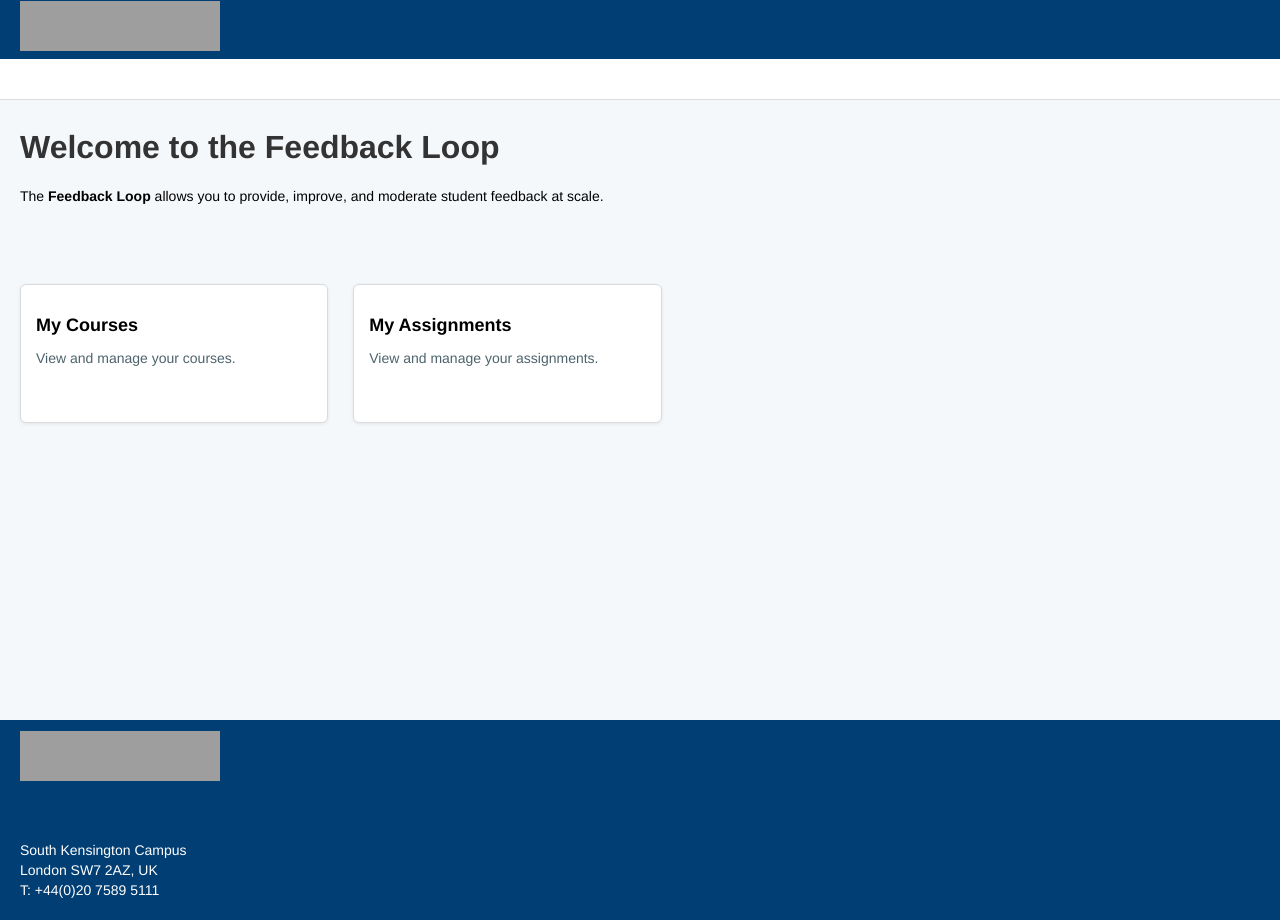
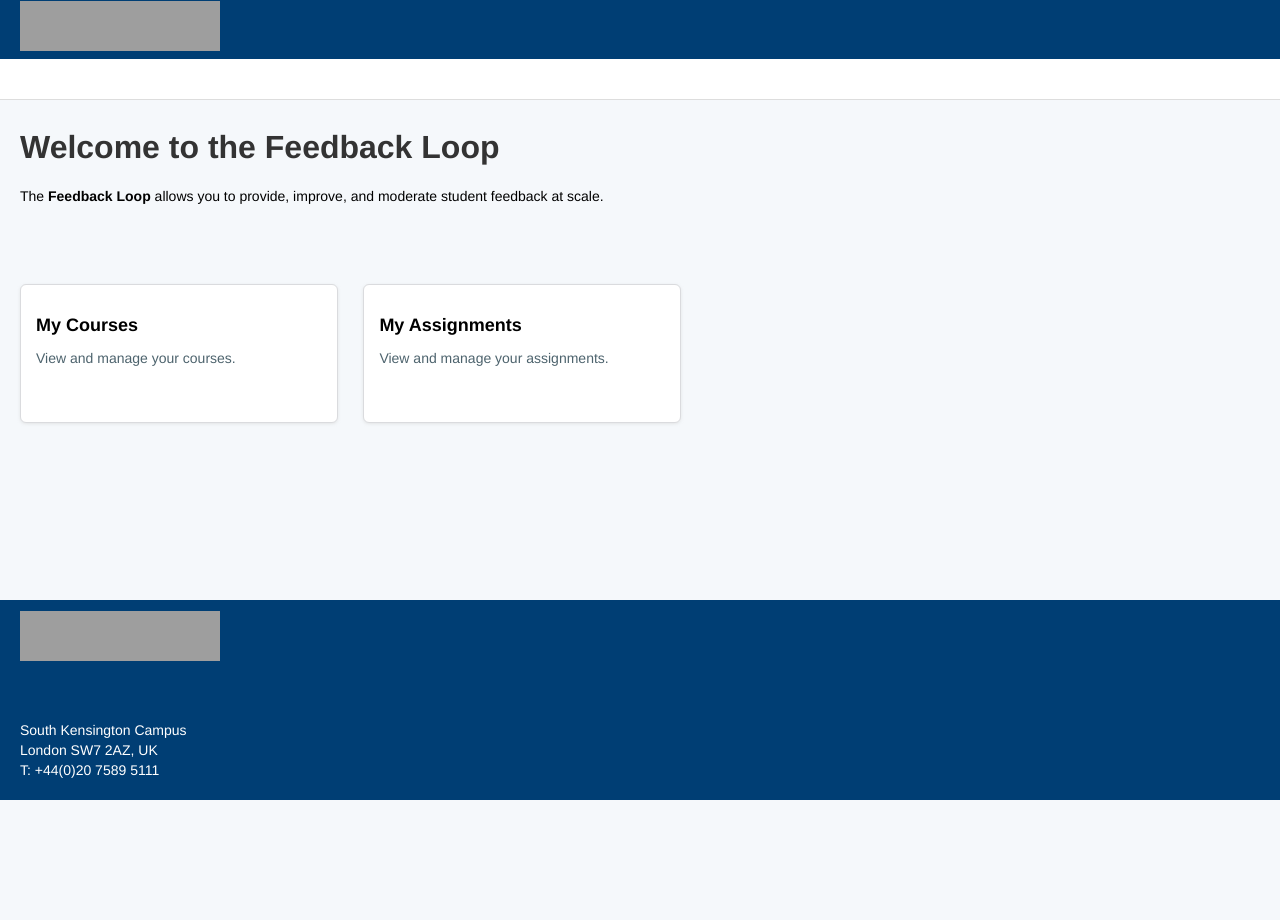
Before and after one commit to stellaevat/llm-feedback, a Django app: page / in a window 1280 px wide. After the commit the page ends 800 px from the top, so only its background shows below. Run offline with Django 5.2, Linux system fonts and the light colour scheme; grey boxes are pictures that could not be loaded.

Commit message:
Fixed header and footer for all dimensions

```diff
--- a/project/static/styles/app.css
+++ b/project/static/styles/app.css
@@ -28,33 +28,54 @@
 }
 
 html {
-	background-color: white;
+	background-color: var(--medlight);
 }
 
 html * {
     font-family: "Fira Sans", "Helvetica Neue", Arial, sans-serif;
-	font-size: 14px;;
+	font-size: 14px;
 	margin: 0px;
 	padding: 0px;
 	color: black;
 }
 
 body {
-    position: relative;
     background-color: var(--medlight);
     min-height: 100vh;
-	padding-bottom: 120px;
+	display: flex;
+	flex-direction: column;
+}
+
+header {
+	width: 100%;
+	max-width: 1440px;
+    margin: 0 auto;
+}
+
+.main {
+    overflow: hidden;
+	width: 100%;
+    max-width: 1400px;
+    padding: 0px 20px;
+    margin: 0 auto;
+	flex: 1;
 }
 
 footer {
     background-color: var(--darkblue);
     color: white;
-    line-height: 20px;
-    padding: 0 20px;
-    width: 100%;
-    position: absolute;
+	line-height: 20px;
+	position: relative;
     bottom: 0px;
     box-sizing: border-box;
+}
+
+.footer-content {
+	width: 100%;
+	max-width: 1400px;
+    padding: 0 20px;
+    margin: 0 auto;
+	background-color: var(--darkblue);
 }
 
 .footer-left-align {
@@ -73,27 +94,19 @@ footer {
     position:absolute;
 }
 
-.main {
-	padding: 0 20px;
-    overflow: hidden;
-}
 
-.navbar {
+
+.navbar, .navbar-bg {
+	background-color: var(--darkblue);
+	color: var(--light);
 	position: fixed;
 	top: 0px;
-	z-index: 8;
+	display: flex;
+	justify-content: space-between;
 	width: 100%;
 	height: 59px;
 	line-height: 59px;
-	display: flex;
-	justify-content: space-between;
 	overflow: hidden;
-	background-color: var(--darkblue);
-}
-
-.navbar * {
-	background-color: var(--darkblue);
-	color: var(--light);
 	white-space: nowrap;
 }
 
@@ -122,6 +135,15 @@ footer {
 	margin-right: 30px;
 }
 
+.menu, .menu-bg {
+    background-color: white;
+    position: fixed;
+	top: 59px;
+    min-height: 40px;
+    width: 100%;
+    border-bottom: 1px solid var(--medium);
+}
+
 .logo {
 	width: 200px;
     height: 50px;
@@ -138,15 +160,6 @@ footer {
 
 #footer-logo {
 	top: -4px;
-}
-
-.menu {
-    background-color: white;
-    position: fixed;
-    min-height: 40px;
-    top: 59px;
-    width: 100%;
-    border-bottom: 1px solid var(--medium);
 }
 
 h1 {
@@ -217,12 +230,13 @@ p {
     box-shadow: 0 1px 3px var(--shadow);
     padding: 15px;
     padding-right: 0;
+	overflow: hidden;
 }
 
 .card-content {
 	color: #4d636d;
     height: 57px;
     margin-top: 5px;
-    overflow: hidden;
+    overflow-x: hidden;
     padding-right: 15px;
 }
--- a/project/templates/app/base.html
+++ b/project/templates/app/base.html
@@ -18,6 +18,8 @@
 	</head>
 
 	<body>
+		<div class="navbar-bg"></div>
+		<div class="menu-bg"></div>
 		<header>
 			<div class="navbar">
 				<div class="navbar-left-align">
@@ -27,6 +29,7 @@
 				</div>
 				<div class="navbar-right-align"></div>
 			</div>
+
 			<div class="menu"></div>
 		</header>
 
@@ -36,6 +39,7 @@
 		</div>
 
 		<footer>
+			<div class="footer-content">
 				<div class="footer-left-align">
 					<img class="logo" id="footer-logo" src="{% static 'img/logo_white.svg' %}" alt="Imperial College London homepage"/>
 					<div class="contacts">
@@ -44,6 +48,7 @@
 						T: +44(0)20 7589 5111
 					</div>
 				</div>
+			</div>
 		</footer>
 	</body>
 </html>
```
Lines whose indentation alone changed are shown as unchanged.
